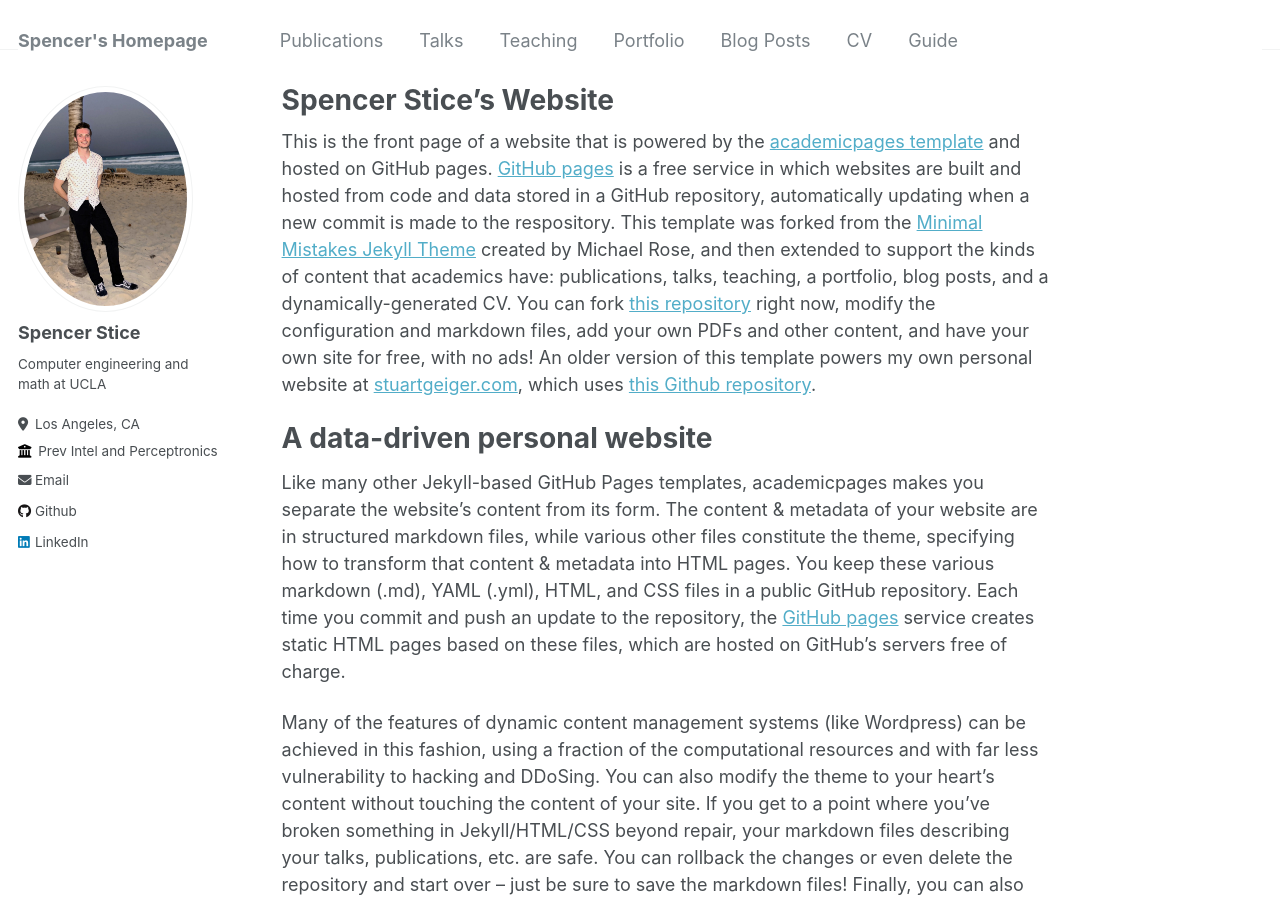
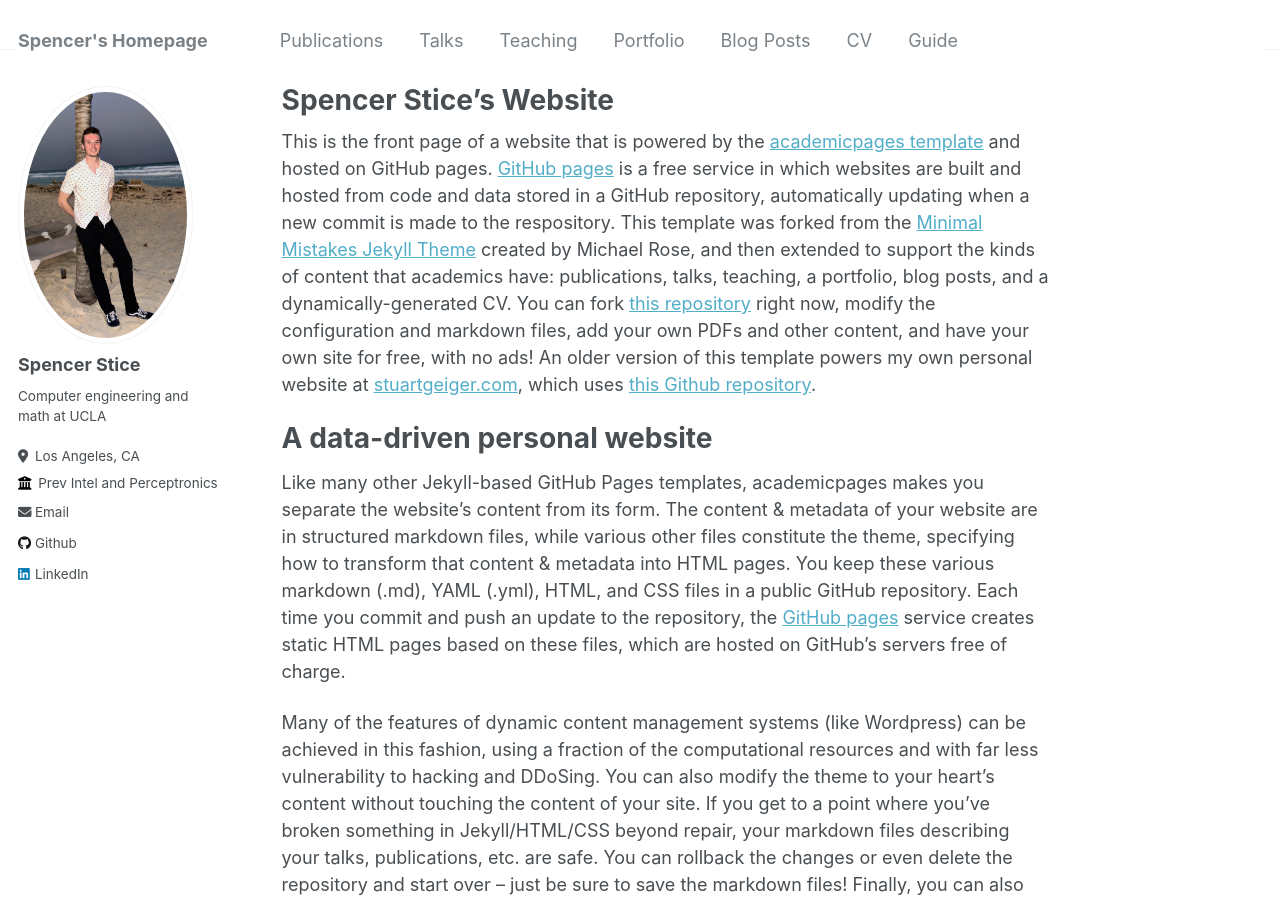
Before and after one commit to Spencer-Stice/Spencer-Stice.github.io, a Jekyll site: the page built from _pages/about.md, in a window 1280 px wide and 900 px high. Built offline with Jekyll 4.4.1, drawn with Linux system fonts in a browser that asks for light colours.

Commit message:
another one

```diff
--- a/_config.yml
+++ b/_config.yml
@@ -21,7 +21,7 @@ repository               : "academicpages/academicpages.github.io"
 #               Additional customization can be done by editing /_includes/author-profile.html
 author:
   # Biographic information
-  avatar           : "portrait_updated_cropped2.jpg"
+  avatar           : "portrait_updated_cropped3.jpg"
   name             : "Spencer Stice"
   pronouns         : # example: "she/her"
   bio              : "Computer engineering and math at UCLA"
```
Also changed, not shown: images/portrait_updated_cropped3.jpg (added).
